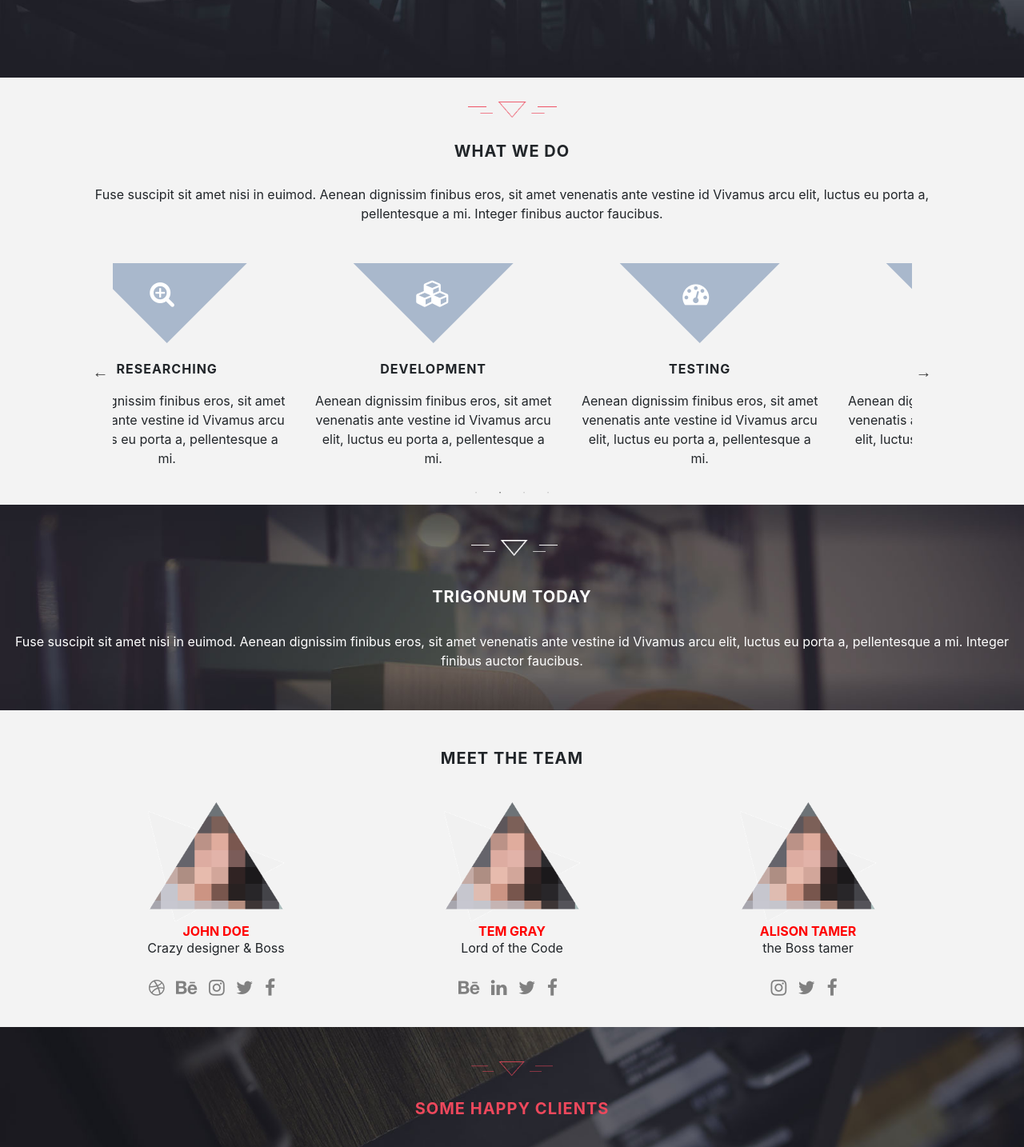
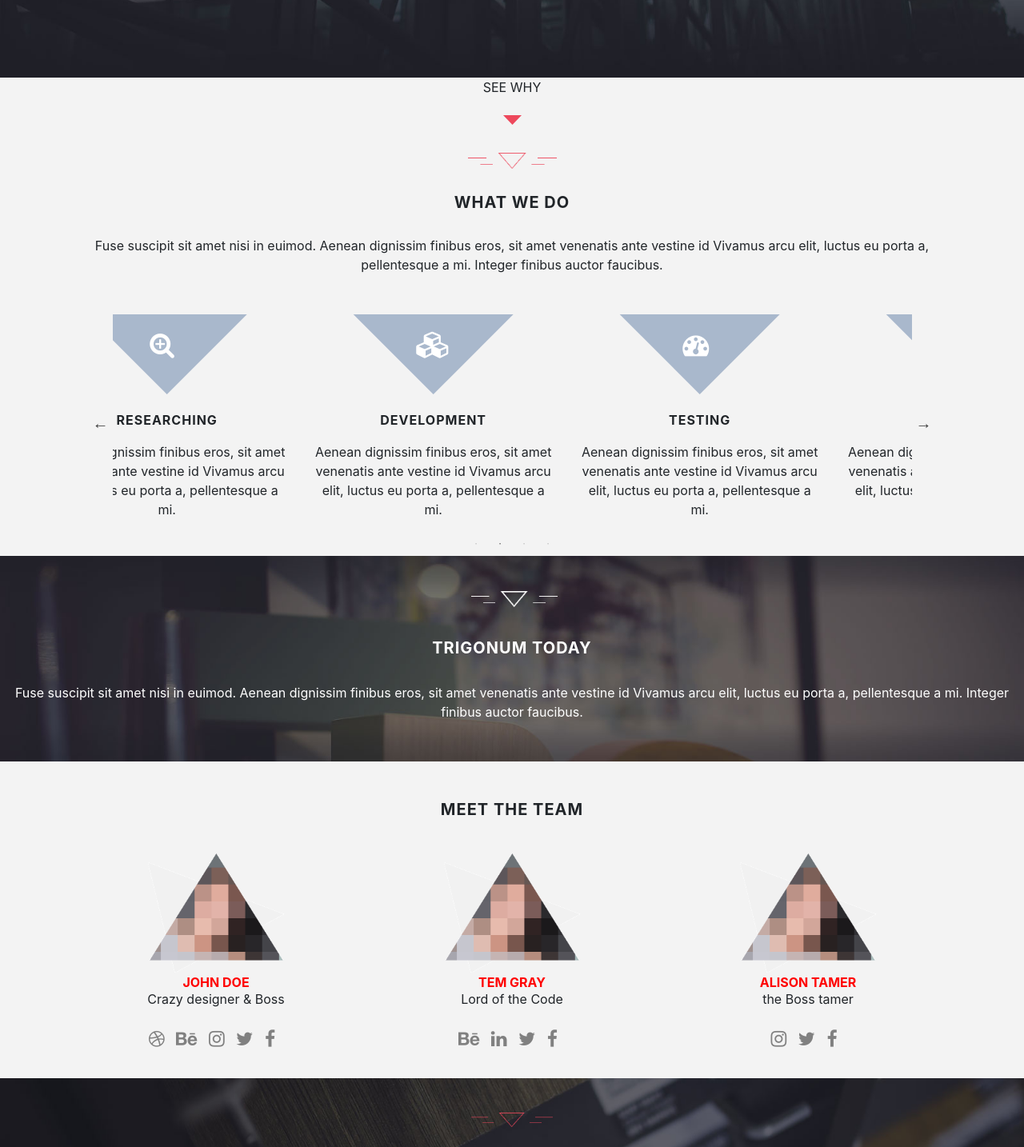
Before and after one commit to PoojaAdapty/FinalAssignment, a plain HTML site: page index.html in a window 1280 px wide. Shown: the part 700-2134 px from the top of the page at 80% size. Drawn offline with nearby package versions, Linux system fonts and the light colour scheme; a web font is replaced by a local one.

Commit message:
updated code

```diff
--- a/css/header.css
+++ b/css/header.css
@@ -12,10 +12,14 @@ body
 
 
 /* banner section */
+.banner{
+	position: relative;
+}
+
 .banner img
 {
 	max-width: 100%;
-	position: relative;
+	/* position: relative; */
 }
 
 /* header section*/
@@ -49,6 +53,13 @@ a.navbar-brand {
 {
 	padding-left: 25%;
 }
+@media only screen and (max-device-width: 768px){
+	.navigation
+	{
+		padding-left: 0;
+	}
+}
+
 
 .navbar-nav>li>a:hover{
   color:red;
@@ -64,18 +75,18 @@ li.nav-item.active {
 }
 
 .seeWhy {
-   position: absolute;
-    left: 47%;
-    bottom: -125%;
-    color: white;
 
 }
 
 .seeWhyLogo
 {
-	position: absolute;
+	/* position: absolute;
     left: 48%;
-    bottom: -130%;
+    bottom: -130%; */
+}
+
+.center-text{
+	text-align: center;
 }
 
 /* section 2 */
--- a/index.html
+++ b/index.html
@@ -7,6 +7,8 @@
 	<link rel="stylesheet" href="https://maxcdn.bootstrapcdn.com/bootstrap/4.0.0/css/bootstrap.min.css">
 
 	<link rel="stylesheet" href="https://cdnjs.cloudflare.com/ajax/libs/font-awesome/4.7.0/css/font-awesome.min.css">
+	<script src="https://maxcdn.bootstrapcdn.com/bootstrap/3.4.1/js/bootstrap.min.js"></script>
+	<script src="https://ajax.googleapis.com/ajax/libs/jquery/3.4.1/jquery.min.js"></script>
 
 	<!-- slick css and jquery -->
 	<link rel="stylesheet" type="text/css" href="css/slick.css">
@@ -33,12 +35,7 @@
 		        	<img src="images/bannerAndLogo/logo1.png" alt="logo">
 		        </a>
 	        </div>
-	        <div class="seeWhy">
-	        	<p> SEE WHY </p>
-	        </div>
-	         <div class="seeWhyLogo">
-	        	<img src="images/bannerAndLogo/logo.png" alt="logo">
-	        </div>
+
 	       <!--  <button class="navbar-toggler" type="button" data-toggle="collapse" data-target="#navbar1">
 	            <span class="navbar-toggler-icon"></span>
 	        </button> -->
@@ -68,7 +65,16 @@
 			            </ul>
 			        </div>
 			    </nav>
-	        </div>
+			</div>
+			<div class="seeWhyContent">
+				<div class="seeWhy center-text">
+					<p> SEE WHY </p>
+				</div>
+				 <div class="seeWhyLogo center-text">
+					<img src="images/bannerAndLogo/logo.png" alt="logo">
+				</div>
+			</div>
+
 	    </div>
     </header>
 
```
